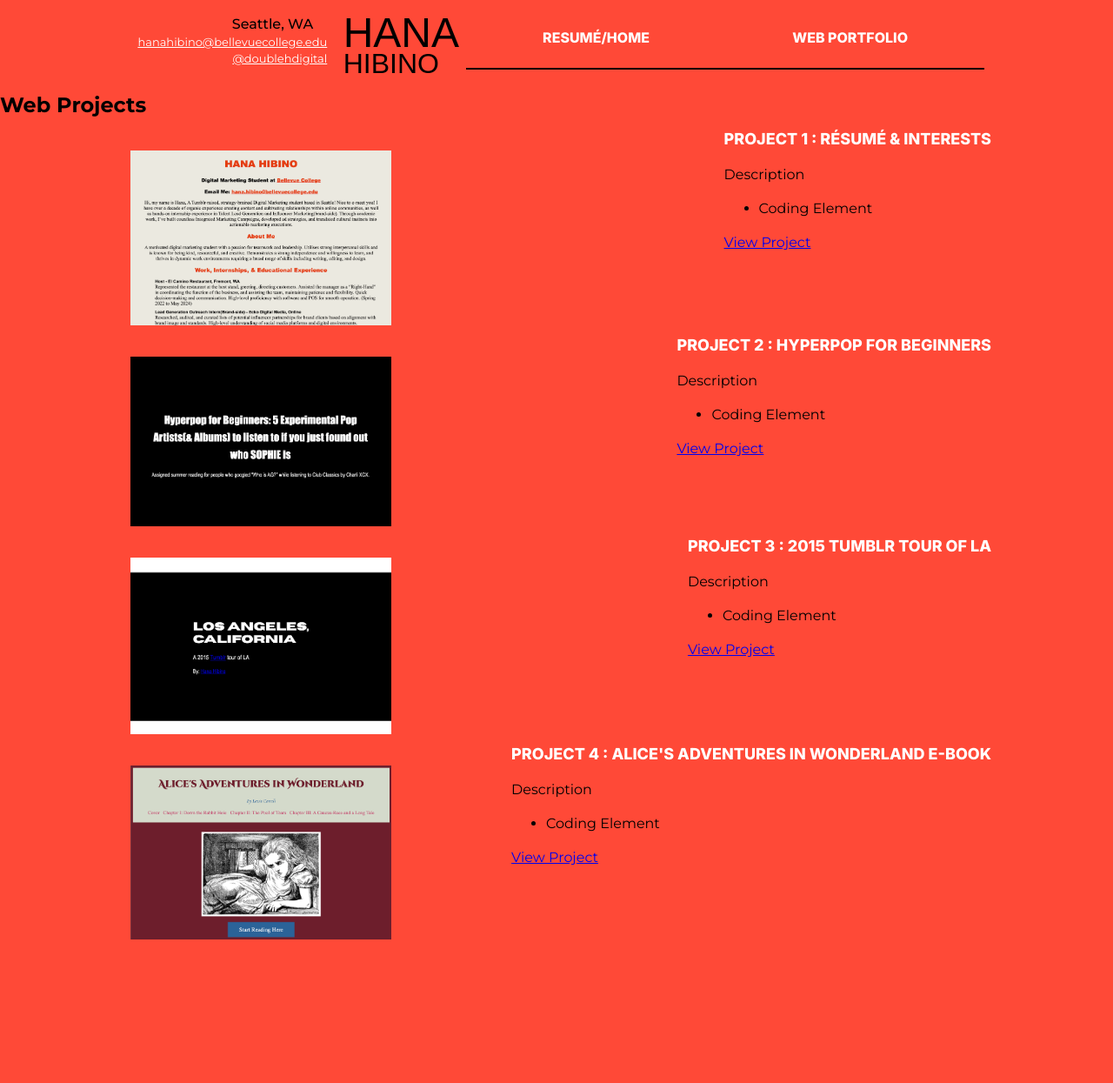
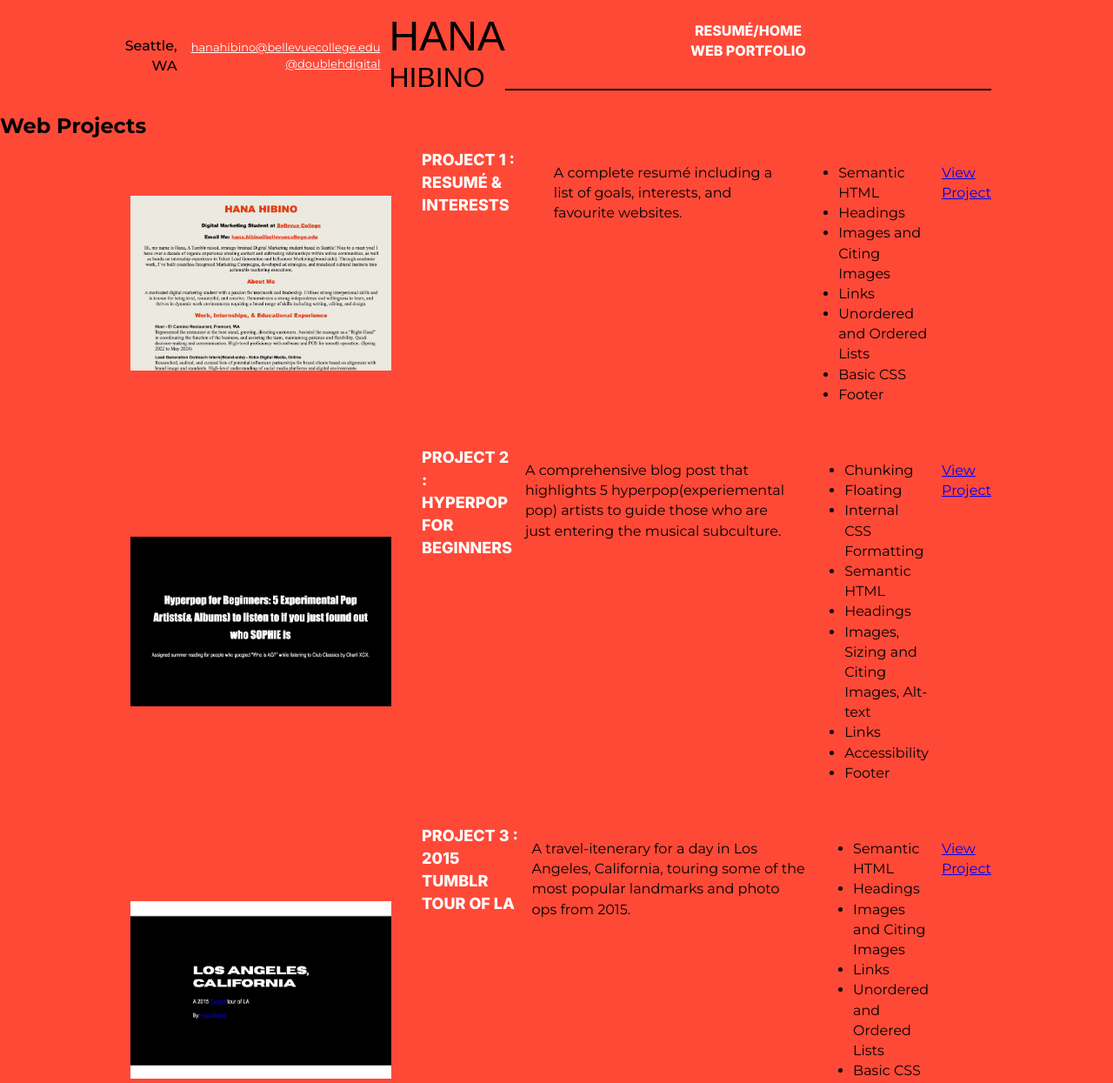
Before and after one commit to hanahibino/portfolio_project, a plain HTML site: page portfolio.html in a window 1280 px wide. Shown: the top 1245 px of the page at 87% size. Before the commit the page ends 1090 px from the top, so only its background shows below. Drawn offline with Linux system fonts and the light colour scheme; a web font is replaced by a local one.

Commit message:
fourth commit

```diff
--- a/portfolio.html
+++ b/portfolio.html
@@ -29,20 +29,24 @@
 
         <nav class="nav-bar">
          <a class="nav-link" href="index.html">Resum&eacute;/Home</a>
-         <a class="nav-link" href="portfolio.html">Web Portfolio</a>
+         <a class="nav-link" href="portfolio.html">Web&nbsp;Portfolio</a>
         </nav>
     </header>
         <h1>Web Projects</h1>
     <main class="container">
-
         <article class="project">
         <img src="images/my_resume_website_cover.png" alt="Cover photo for my r&eacute;sum&eacute; website">
         <div class="project-body">
-            <h2>Project 1 : R&eacute;sum&eacute; &amp; Interests</h2>
-            <p>Description</p>
-
+            <h2>Project 1 : Resum&eacute; &amp; Interests</h2>
+            <p>A complete resum&eacute; including a list of goals, interests, and favourite websites. </p>
             <ul class="project-features">
-             <li>Coding Element</li>
+             <li>Semantic HTML</li>
+             <li>Headings</li>
+             <li>Images and Citing Images</li>
+             <li>Links</li>
+             <li>Unordered and Ordered Lists</li>
+             <li>Basic CSS</li>
+             <li>Footer</li>
             </ul>
             <p><a class="project-link" href="link" target="_blank" rel="noopener">View Project</a></p>
         </div>
@@ -53,9 +57,17 @@
         <img src="images/hyperpop_for_beginners_blog_post_cover.png" alt="Cover photo for <q>Hyperpop for Beginners: 5 Experiemental Pop Artists(&amp; Albums) to listen to if you just found out who SOPHIE is</q> blog post">
         <div class="project-body">
             <h2>Project 2 : Hyperpop for Beginners</h2>
-            <p>Description</p>
+            <p>A comprehensive blog post that highlights 5 hyperpop(experiemental pop) artists to guide those who are just entering the musical subculture.</p>
             <ul class="project-features">
-             <li>Coding Element</li>
+             <li>Chunking</li>
+             <li>Floating</li>
+             <li>Internal CSS Formatting</li>
+             <li>Semantic HTML</li>
+             <li>Headings</li>
+             <li>Images, Sizing and Citing Images, Alt-text</li>
+             <li>Links</li>
+             <li>Accessibility</li>
+             <li>Footer</li>
             </ul>
             <p><a class="project-link" href="link" target="_blank" rel="noopener">View Project</a></p>
         </div>
@@ -66,9 +78,16 @@
         <img src="images/2015_tumblr_tour_of_la.png" alt="Cover photo for 2015 Tumblr-Inspired Tour of Los Angeles California">
         <div class="project-body">
             <h2>Project 3 : 2015 Tumblr Tour of LA</h2>
-            <p>Description</p>
+            <p>A travel-itenerary for a day in Los Angeles, California, touring some of the most popular landmarks and photo ops from 2015.</p>
             <ul class="project-features">
+             <li>Semantic HTML</li>
+             <li>Headings</li>
+             <li>Images and Citing Images</li>
+             <li>Links</li>
+             <li>Unordered and Ordered Lists</li>
+             <li>Basic CSS</li>
              <li>Coding Element</li>
+             <li>Footer</li>
             </ul>
             <p><a class="project-link" href="link" target="_blank" rel="noopener">View Project</a></p>
         </div>
@@ -79,9 +98,19 @@
         <img src="images/alice_in_wonderland_e_book_cover.png" alt="Alice in Wonderland E-Book cover photo">
         <div class="project-body">
             <h2>Project 4 : Alice's Adventures in Wonderland E-Book</h2>
-            <p>Description</p>
+            <p>An e-book of the first 3 chapters of Alice's Adventures in Wonderland, public domain, and provided by the Library of Congress. 4 total navigable pages, including a cover page. </p>
             <ul class="project-features">
+             <li>Top/Bottom of Page Navigation</li>
+             <li>Flexbox</li>
+             <li>Semantic HTML</li>
+             <li>Headings</li>
+             <li>Images and Citing Images</li>
+             <li>Links</li>
+             <li>Unordered and Ordered Lists</li>
+             <li>Basic CSS</li>
              <li>Coding Element</li>
+             <li>Typography</li>
+             <li>Footer</li>
             </ul>
             <p><a class="project-link" href="link" target="_blank" rel="noopener">View Project</a></p>
         </div>
--- a/style.css
+++ b/style.css
@@ -25,10 +25,10 @@ header {
     margin: 0 auto;
 }
 .bar {
-    display: block;
-    justify-content: space-evenly;
+    display: flex;
+    justify-content: space-between;
     align-items: center;
-    padding: 0 0 0 10px;
+    padding: .5rem 0;
     max-width: 1000px;
     margin: 0 auto;
 }
@@ -52,11 +52,11 @@ header {
 }
 .nav-bar {
     max-width: 1100px;
-    margin: .5rem;
+    margin: .5rem auto;
     text-align: center;
     display: flexbox;
     flex-wrap: wrap;
-    padding: .5rem;
+    padding: 0 16px;
     border-bottom: 2px solid;
     border-bottom-color: black;
 }
@@ -86,6 +86,7 @@ h1 {
     font-style: normal;
     font-size: xxx-large;
     color: black;
+    padding: .25rem 0 .5rem;
 }
 .last-name {
     margin: 0 0 0 10px;
@@ -96,6 +97,7 @@ h1 {
     font-style: normal;
     font-size: xx-large;
     color: black;
+    padding: .25rem 0 .5rem;
 }
 h2 {
     font-size: large;
@@ -127,29 +129,35 @@ h2 {
 h3 {
     font-size: medium;
     line-height: 1.2;
-    margin: 0;
+    margin: 0 0 .25rem;
 }
 .grad-date {
     font-size: small;
     line-height: 1.2;
-    margin: .1;
+    margin: 0 0 .25rem;
 }
 .grad-institution {
     font-size: small;
-    line-height: 1;
-    margin: .1;
+    line-height: 1.3;
+    margin: 0 0 .25rem;
+}
+.project {
+    display: flex;
+    gap: 5px;
+    align-items: center;
+    margin-bottom: 2rem;
 }
 .project-body {
     gap: 15px;
     text-align: left;
-    float: right;
+    display: flex;
+    flex: 1;
 }
 .project img {
-    max-width: 30%;
-    float: left;
-    margin: 1rem 0 0 0;
+    max-width: 300px;
+    margin-right: 20px;
     padding: 1;
-
+    border: 0;
 }
 
 footer {
```
Also changed, not shown: index.html (+1 -3 lines), 1 other file.
